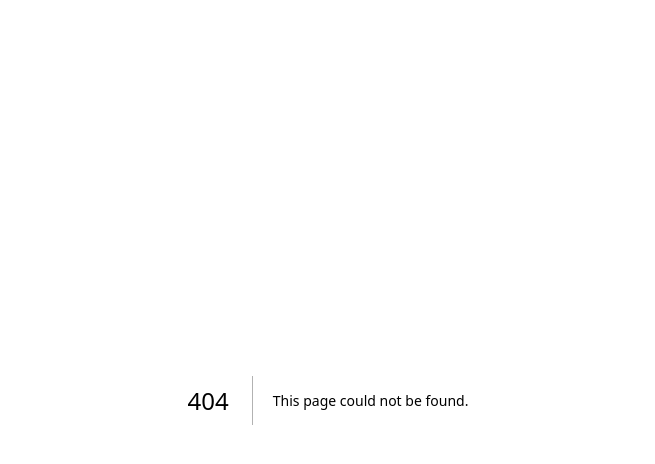
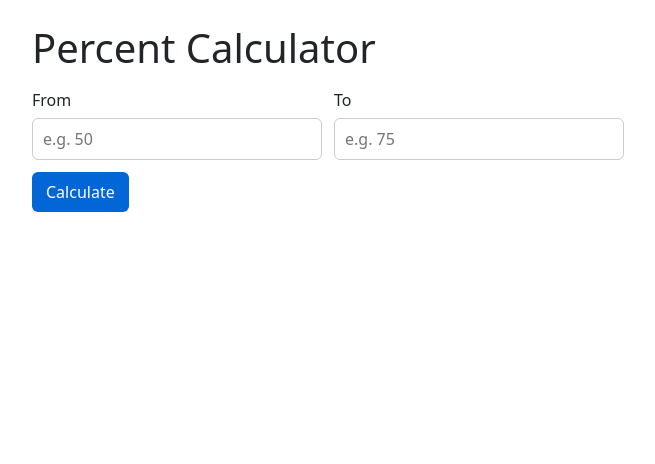
Before and after one commit to mayurkode7/Tools, a Next.js app in the folder tools-app/: page /percent in a window 1280 px wide. Before the commit this address had no page. Shown: the top 464 px of the page, without its empty margins (312-967 px from the left). Built offline with nearby package versions, Linux system fonts and the light colour scheme.

Commit message:
Add Percent Calculator component with input validation and styling

```diff
--- a/tools-app/src/app/page.js
+++ b/tools-app/src/app/page.js
@@ -12,6 +12,7 @@ export default function Home() {
     () => [
       { name: "Translator", href: "/translator" },
       { name: "Calculator", href: "/calculator" },
+      { name: "Percent", href: "/percent" },
       // Add more tools here as you build them
     ],
     []
@@ -57,7 +58,7 @@ export default function Home() {
         </ListGroup>
       </main>
       <footer className={styles.footer}>
-        <p>Copyright 2025. Developed by Mayur Vijay Kode.</p>
+        <p>Developed by Mayur Vijay Kode.</p>
       </footer>
     </div>
   );
--- /dev/null
+++ b/tools-app/src/app/percent/page.js
@@ -0,0 +1,80 @@
+'use client'
+import React, { useState } from 'react'
+import { styles } from './style'
+
+export default function Page() {
+    const [from, setFrom] = useState('')
+    const [to, setTo] = useState('')
+    const [result, setResult] = useState(null)
+    const [error, setError] = useState('')
+
+    const calculate = () => {
+        setError('')
+        setResult(null)
+
+        const a = parseFloat(from)
+        const b = parseFloat(to)
+
+        if (Number.isNaN(a) || Number.isNaN(b)) {
+            setError('Please enter valid numbers for both fields.')
+            return
+        }
+
+        if (a === 0) {
+            setError('Cannot calculate percent change when "From" is 0.')
+            return
+        }
+
+        const percent = ((b - a) / a) * 100
+        setResult(`${percent.toFixed(2)}%`)
+    }
+
+    const onKeyDown = (e) => {
+        if (e.key === 'Enter') calculate()
+    }
+
+    return (
+        <main style={styles.container}>
+            <h1 style={styles.title}>Percent Calculator</h1>
+
+            <div style={styles.row}>
+                <label style={styles.label}>
+                    From
+                    <input
+                        type="number"
+                        step="any"
+                        value={from}
+                        onChange={(e) => setFrom(e.target.value)}
+                        onKeyDown={onKeyDown}
+                        style={styles.input}
+                        placeholder="e.g. 50"
+                    />
+                </label>
+
+                <label style={styles.label}>
+                    To
+                    <input
+                        type="number"
+                        step="any"
+                        value={to}
+                        onChange={(e) => setTo(e.target.value)}
+                        onKeyDown={onKeyDown}
+                        style={styles.input}
+                        placeholder="e.g. 75"
+                    />
+                </label>
+            </div>
+
+            <div style={styles.actions}>
+                <button onClick={calculate} style={styles.button}>
+                    Calculate
+                </button>
+            </div>
+
+            {error ? <p style={styles.error}>{error}</p> : null}
+            {result !== null ? (
+                <p style={styles.result}>{`Percent change from ${from} to ${to}: `}<strong>{result}</strong></p>
+            ) : null}
+        </main>
+    )
+}
--- /dev/null
+++ b/tools-app/src/app/percent/style.js
@@ -0,0 +1,30 @@
+export const styles = {
+    container: {
+        padding: 24,
+        fontFamily: 'system-ui, -apple-system, "Segoe UI", Roboto, "Helvetica Neue", Arial',
+        maxWidth: 640,
+        margin: '0 auto'
+    },
+    title: { marginBottom: 16 },
+    row: { display: 'flex', gap: 12, marginBottom: 12, flexWrap: 'wrap' },
+    label: { display: 'flex', flexDirection: 'column', flex: '1 1 200px' },
+    input: {
+        padding: '8px 10px',
+        fontSize: 16,
+        marginTop: 6,
+        borderRadius: 6,
+        border: '1px solid #ccc'
+    },
+    actions: { marginTop: 8 },
+    button: {
+        padding: '8px 14px',
+        fontSize: 16,
+        borderRadius: 6,
+        border: 'none',
+        background: '#0366d6',
+        color: '#fff',
+        cursor: 'pointer'
+    },
+    error: { color: 'crimson', marginTop: 12 },
+    result: { marginTop: 12, fontSize: 18 }
+}
```
